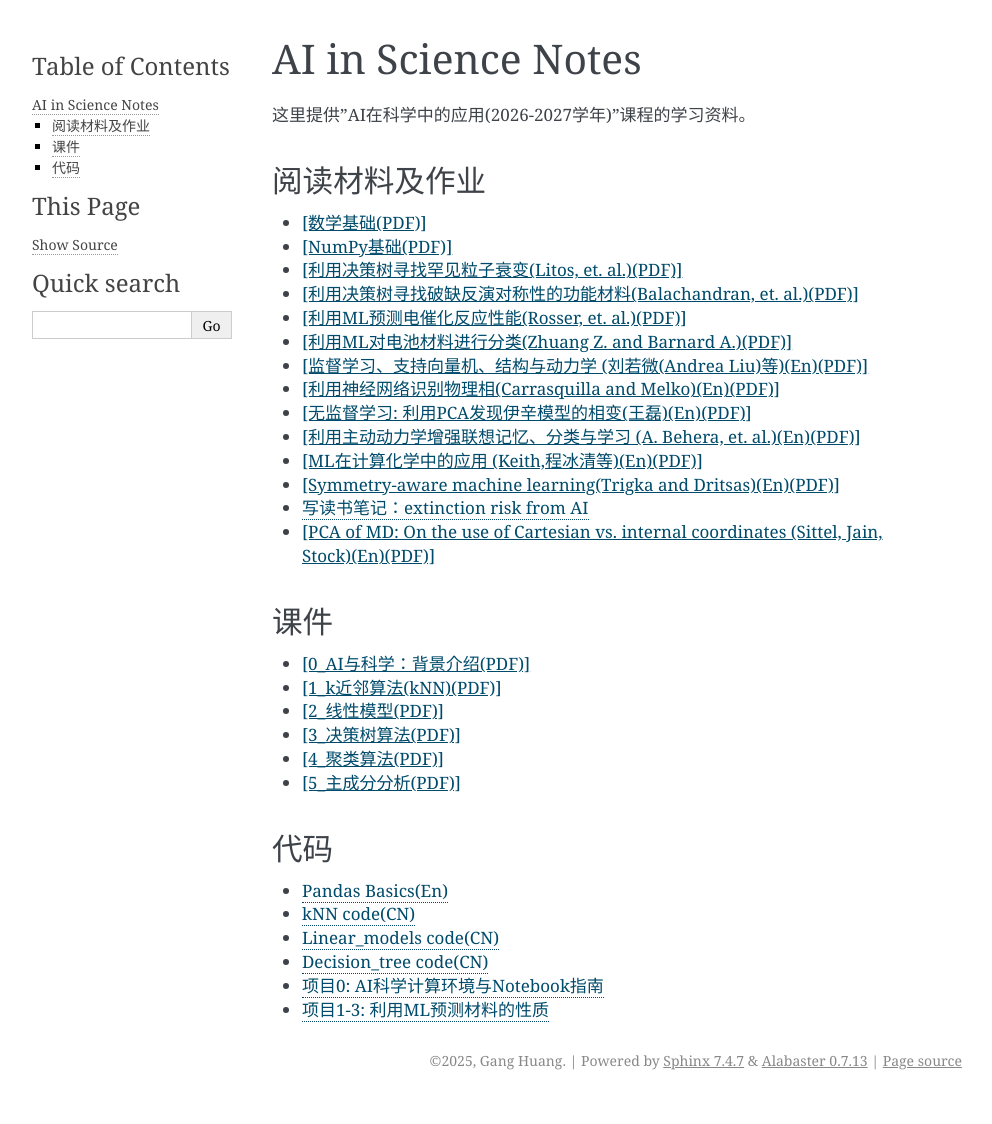
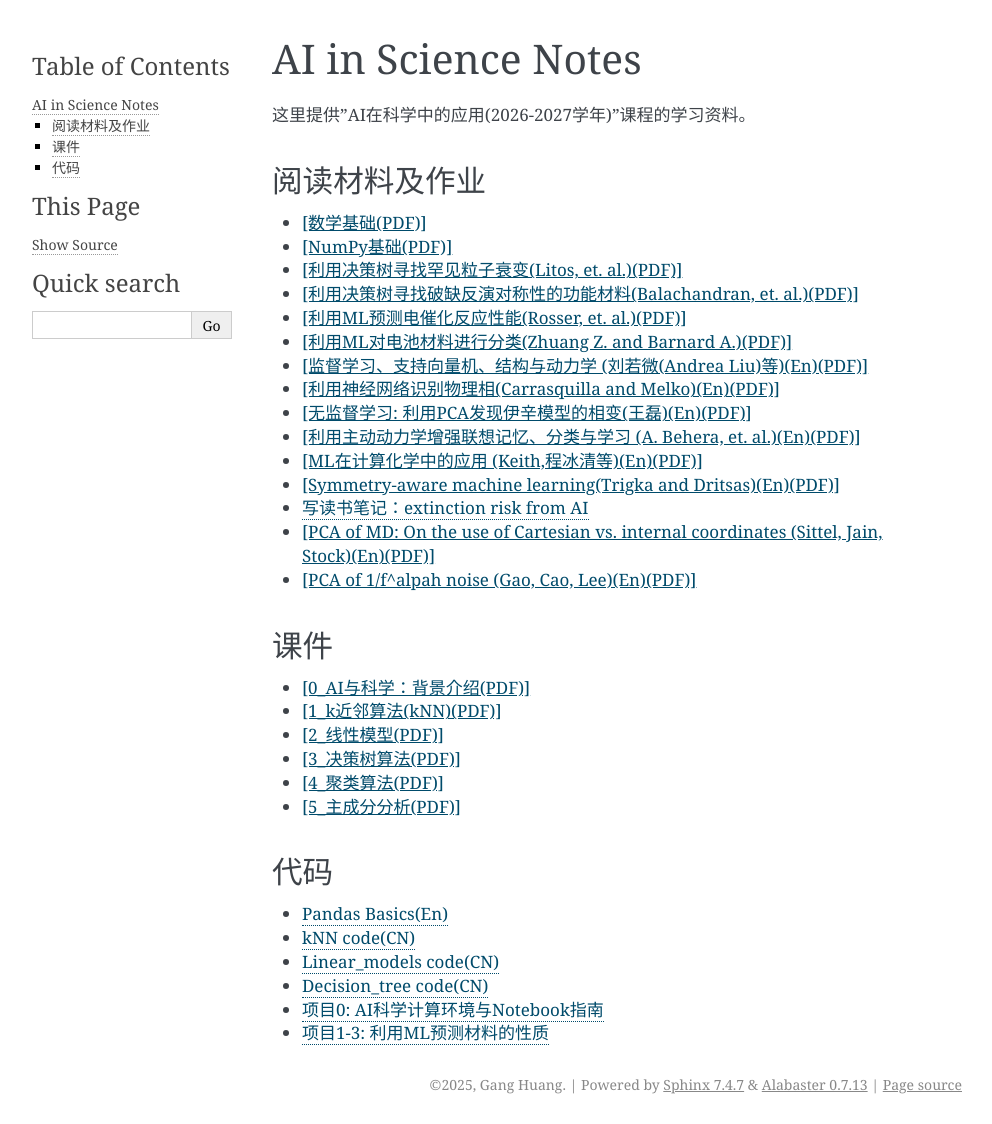
Before and after one commit to hg08/hg08.github.io, a Sphinx documentation site: the page built from doc/teaching/ai_in_science_notes.md, in a window 1280 px wide. Shown: the whole page, without its empty margins (148-1140 px from the left). Built offline with Sphinx 7.4.7, drawn with Linux system fonts in a browser that asks for light colours; before the commit the page ends 1100 px from its top, so only the background shows below that.

Commit message:
add pca paper 2

```diff
--- a/doc/teaching/ai_in_science_notes.md
+++ b/doc/teaching/ai_in_science_notes.md
@@ -18,6 +18,7 @@
 - <a href="../_static/pdfs/ai-in-science/Trigka.pdf" target="_blank" rel="noopener">[Symmetry-aware machine learning(Trigka and Dritsas)(En)(PDF)]</a>
 - [写读书笔记：extinction risk from AI](./ai_in_science/extinction_risk_from_AI.md)
 - <a href="../_static/pdfs/ai-in-science/Sittel2014JCP.pdf" target="_blank" rel="noopener">[PCA of MD: On the use of Cartesian vs. internal coordinates (Sittel, Jain, Stock)(En)(PDF)]</a>
+- <a href="../_static/pdfs/ai-in-science/Gao2003PLA.pdf" target="_blank" rel="noopener">[PCA of 1/f^alpah noise (Gao, Cao, Lee)(En)(PDF)]</a>
 
 
 ## 课件
```
Also changed, not shown: 1 other file.
